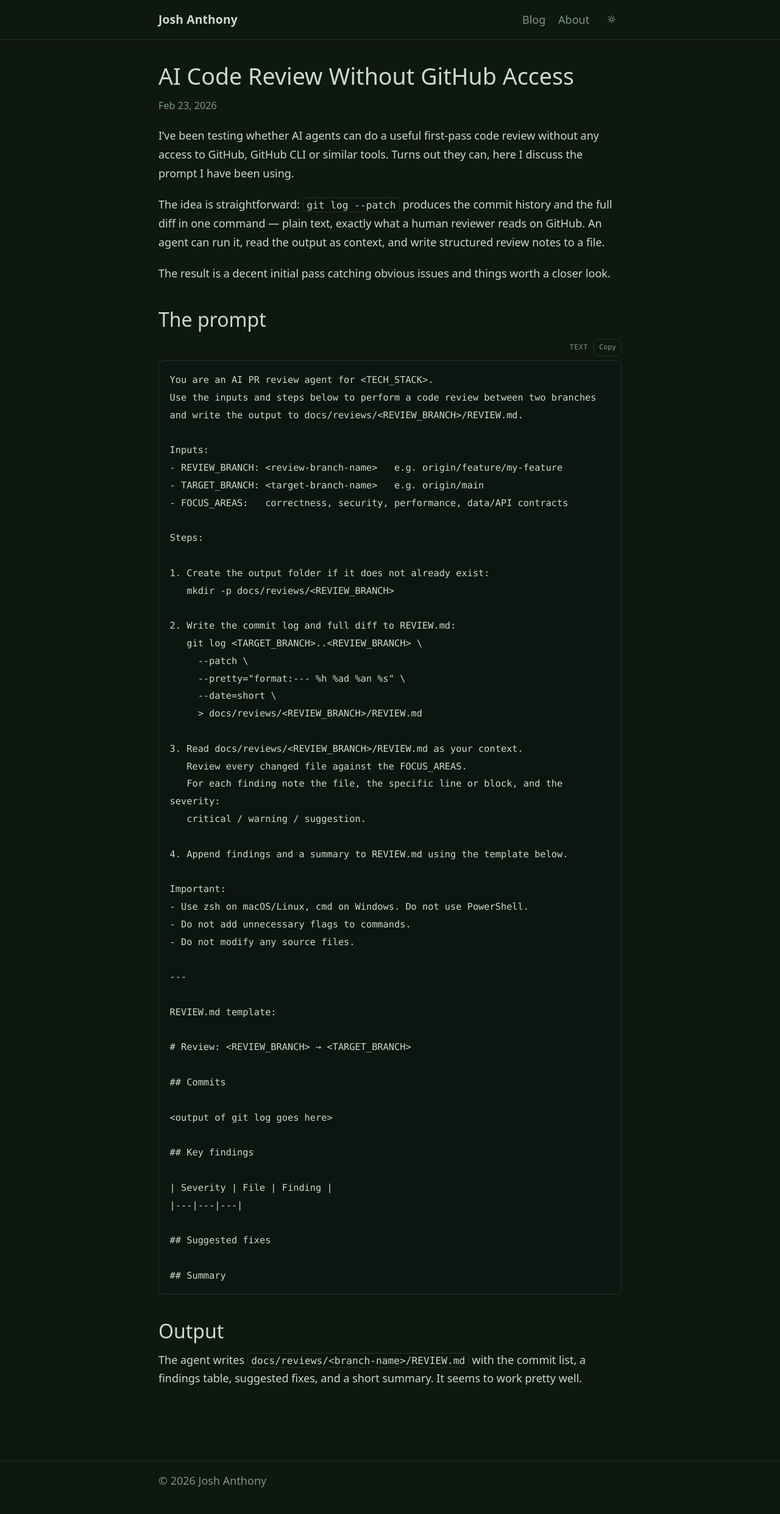
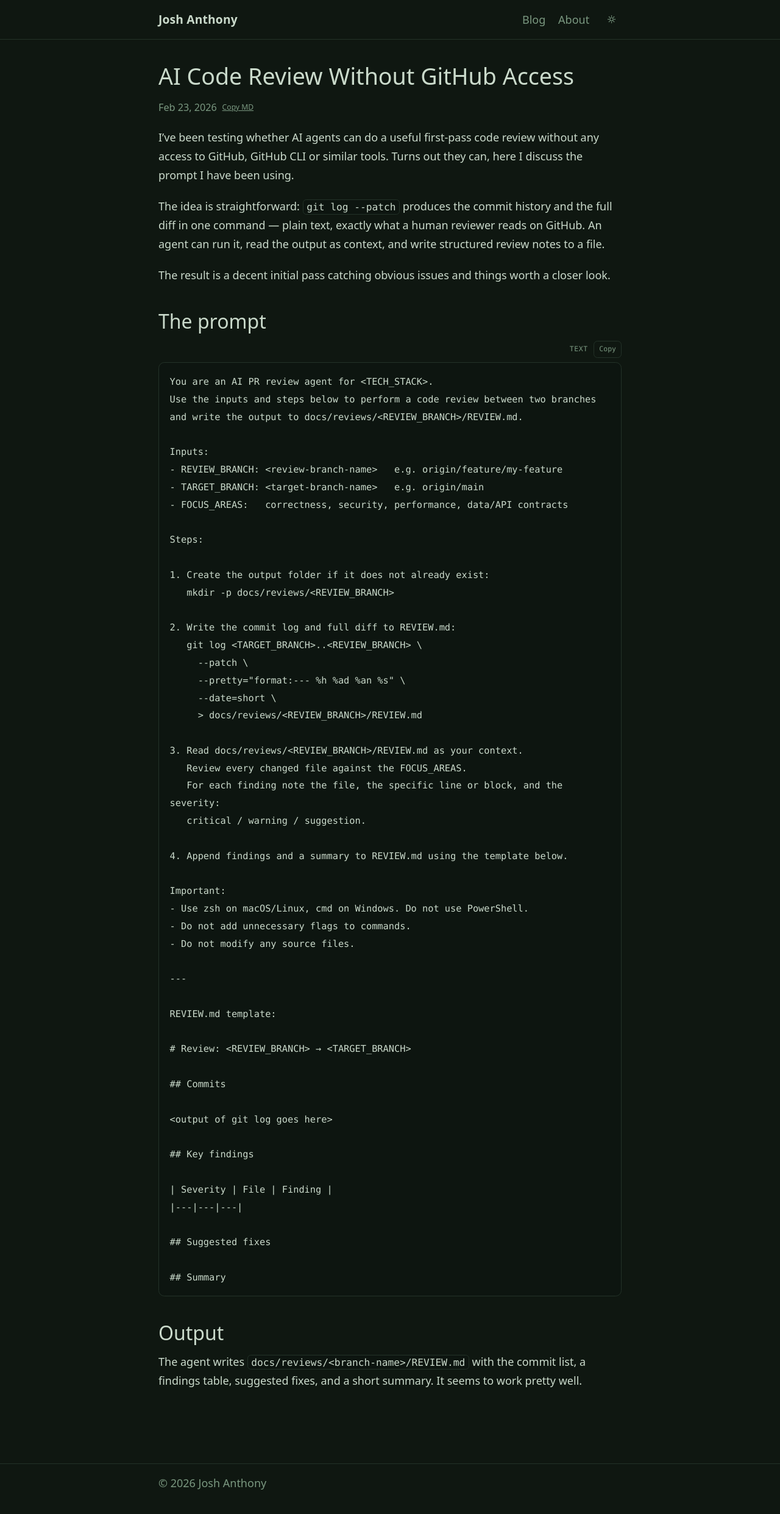
Before and after one commit to joshanthony/joshanthony.github.io, a Jekyll site: the page built from _posts/2026-02-23-ai-code-review-without-github.md, in a window 1280 px wide. Shown: the whole page at 61% size. Built offline with Jekyll 4.4.1, drawn with Linux system fonts in a browser that asks for light colours.

Commit message:
feat: add copy markdown action on post pages

```diff
--- a/_config.yml
+++ b/_config.yml
@@ -1,6 +1,7 @@
 title: Josh Anthony
 description: Notes and insights from a software engineer
 author: Josh Anthony
+repository: joshanthony/joshanthony.github.io
 url: "https://joshanthony.github.io"
 baseurl: ""
 
--- a/_layouts/post.html
+++ b/_layouts/post.html
@@ -5,8 +5,10 @@ layout: default
   <header class="post-header">
     <h1>{{ page.title }}</h1>
     {% assign display_date = page.last_modified_at | default: page.date %}
-    <p class="post-meta">
+    {% assign md_raw_url = "https://raw.githubusercontent.com/" | append: site.repository | append: "/main/" | append: page.path %}
+    <p class="post-meta post-meta-row">
       <time datetime="{{ display_date | date_to_xmlschema }}">{{ display_date | date: "%b %-d, %Y" }}</time>
+      <button type="button" class="copy-post-md" data-copy-md data-md-url="{{ md_raw_url }}">Copy MD</button>
     </p>
   </header>
   <div class="post-content">
--- a/assets/css/style.css
+++ b/assets/css/style.css
@@ -256,6 +256,29 @@ a {
   margin: 0;
 }
 
+.post-meta-row {
+  display: inline-flex;
+  align-items: center;
+  gap: 0.55rem;
+}
+
+.copy-post-md {
+  border: 0;
+  background: transparent;
+  color: var(--muted);
+  font: inherit;
+  font-size: 0.75em;
+  padding: 0;
+  cursor: pointer;
+  text-decoration: underline;
+  text-decoration-thickness: 0.0625rem;
+  text-underline-offset: 0.12em;
+}
+
+.copy-post-md:hover {
+  color: var(--text);
+}
+
 .post-summary {
   color: var(--muted);
   margin: 0.45rem 0 0;
--- a/assets/js/main.js
+++ b/assets/js/main.js
@@ -29,6 +29,29 @@
       root.setAttribute("data-theme", nextTheme);
       localStorage.setItem("theme", nextTheme);
       updateToggleIcon();
+    });
+  }
+
+  const copyMdButton = document.querySelector("[data-copy-md]");
+  if (copyMdButton && navigator.clipboard) {
+    copyMdButton.addEventListener("click", async () => {
+      const mdUrl = copyMdButton.getAttribute("data-md-url");
+      if (!mdUrl) return;
+      const originalText = copyMdButton.textContent;
+
+      try {
+        const response = await fetch(mdUrl, { cache: "no-store" });
+        if (!response.ok) throw new Error("Unable to fetch markdown source");
+        const markdown = await response.text();
+        await navigator.clipboard.writeText(markdown);
+        copyMdButton.textContent = "Copied";
+      } catch {
+        copyMdButton.textContent = "Failed";
+      }
+
+      window.setTimeout(() => {
+        copyMdButton.textContent = originalText;
+      }, 1200);
     });
   }
 
```
